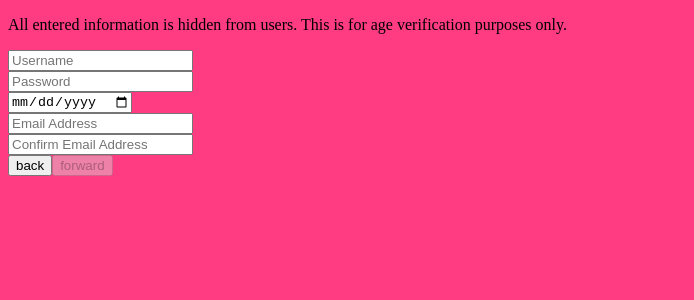
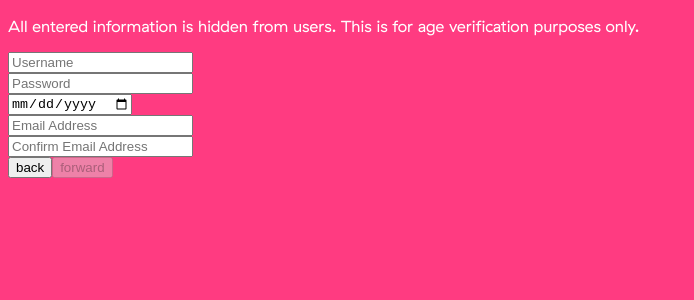
Before and after one commit to heatherpark/performer-signup, a React (Create React App) app: page / in a window 1280 px wide. Shown: the top 300 px of the page, without its empty margins (0-694 px from the left). Built offline with nearby package versions, Linux system fonts and the light colour scheme.

Commit message:
Add fonts

```diff
--- a/src/AgeVerification.js
+++ b/src/AgeVerification.js
@@ -26,7 +26,7 @@ class AgeVerification extends Component {
   render() {
     return (
       <div>
-        <p className="message">
+        <p className="message primary-font">
           All entered information is hidden from users.
           This is for age verification purposes only.
         </p>
--- a/src/style.css
+++ b/src/style.css
@@ -1,3 +1,22 @@
+@font-face {
+  font-family: GTHaptik;
+  src: url("resources/fonts/GT-Haptik-Regular.ttf");
+}
+
+@font-face {
+  font-family: CatographMonoCF;
+  src: url("resources/fonts/CartographMonoCF-Regular.otf");
+}
+
 body {
   background-color: #ff3b81;
+  color: #FFF;
 }
+
+.primary-font {
+  font-family: GTHaptik;
+}
+
+.secondary-font {
+  font-family: CartographMonoCF;
+}
```
Also changed, not shown: src/resources/fonts/CartographMonoCF-Regular.otf (added), src/resources/fonts/GT-Haptik-Regular.ttf (added).
